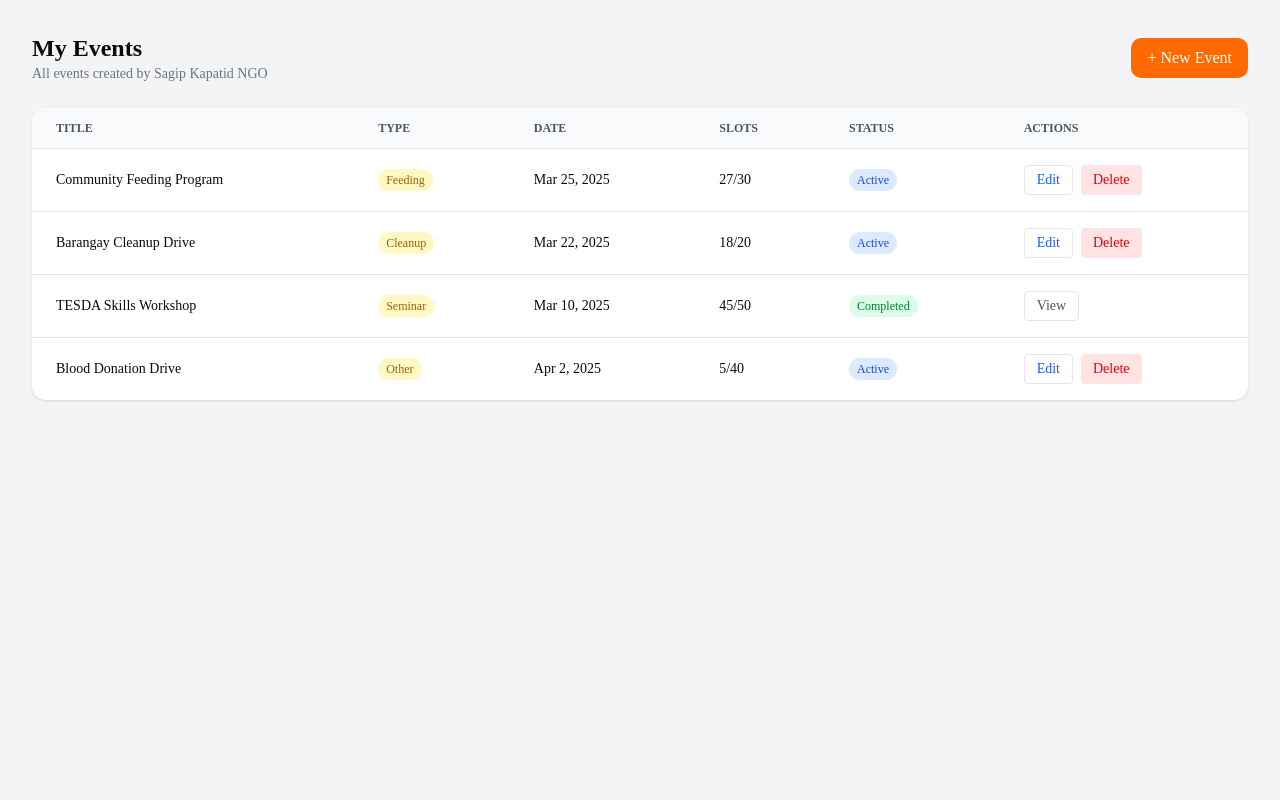
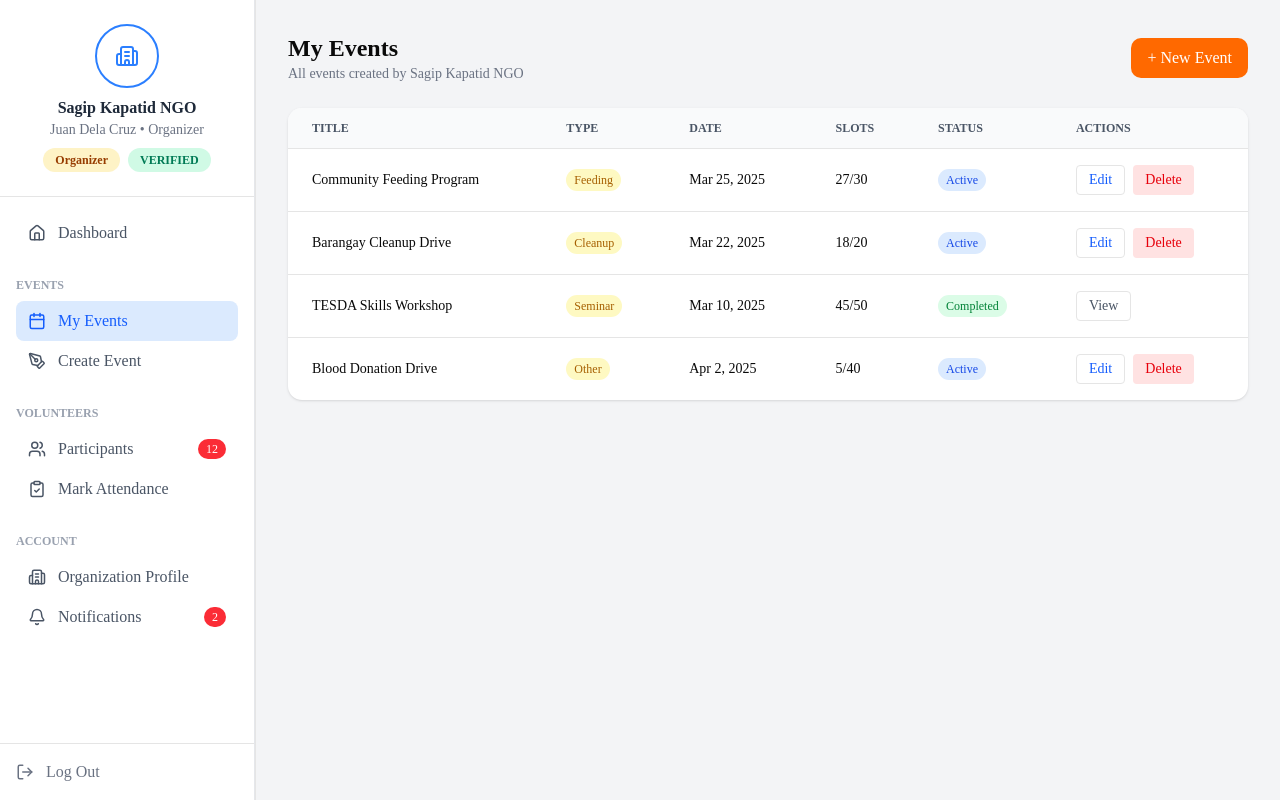
Before and after one commit to Jhnroy/tambayan-weba-app, a Next.js app in the folder frontend/: page /organizer/my-event in a window 1280 px wide. Built offline with nearby package versions, Linux system fonts and the light colour scheme.

Commit message:
feat: enhance OrganizerSidebar and integrate into CreateEvent and MyEvent components

```diff
--- a/frontend/components/organizer-sidebar.tsx
+++ b/frontend/components/organizer-sidebar.tsx
@@ -14,14 +14,51 @@ import {
   X,
 } from "lucide-react";
 import Link from "next/link";
+import { usePathname } from "next/navigation";
+
+
 export const OrganizerSidebar = () => {
   const [open, setOpen] = useState(false);
+  const pathname = usePathname();
 
   const closeSidebar = () => setOpen(false);
 
+  const navItem = (
+  href: string,
+  icon: React.ReactNode,
+  label: React.ReactNode,
+  badge?: React.ReactNode
+) => {
+  const isActive = pathname.startsWith(href);
+
+  return (
+    <Link href={href} onClick={closeSidebar}>
+      <li
+        className={`flex items-center justify-between px-3 py-2 rounded-md cursor-pointer transition
+        ${
+          isActive
+            ? "bg-blue-100 text-blue-600 font-medium"
+            : "text-gray-600 hover:bg-gray-200"
+        }`}
+      >
+        <div className="flex items-center gap-3">
+          {icon}
+          {label}
+        </div>
+
+        {badge && (
+          <span className="bg-red-500 text-white text-xs px-2 py-0.5 rounded-full">
+            {badge}
+          </span>
+        )}
+      </li>
+    </Link>
+  );
+};
+
   return (
     <>
-      {/* Mobile Header */}
+
       <div className="md:hidden flex items-center justify-between p-4 bg-white shadow">
         <h1 className="font-semibold text-lg">Tambayan</h1>
         <button onClick={() => setOpen(true)}>
@@ -29,7 +66,7 @@ export const OrganizerSidebar = () => {
         </button>
       </div>
 
-      {/* Overlay */}
+
       {open && (
         <div
           className="fixed inset-0 bg-black/40 z-40 md:hidden"
@@ -41,9 +78,9 @@ export const OrganizerSidebar = () => {
       <aside
         className={`fixed top-0 left-0 h-screen w-64 bg-white z-50 transform transition-transform duration-300
         ${open ? "translate-x-0" : "-translate-x-full"}
-        md:translate-x-0 md:static`}
+        md:translate-x-0 md:static md:block`}
       >
-        {/* Close Button */}
+
         <div className="md:hidden flex justify-end p-4">
           <button onClick={closeSidebar}>
             <X />
@@ -52,7 +89,6 @@ export const OrganizerSidebar = () => {
 
         <div className="flex flex-col h-full border-r border-gray-200">
 
-          {/* Profile */}
           <div className="p-6 flex flex-col items-center border-b">
             <div className="w-16 h-16 rounded-full border-2 border-blue-500 flex items-center justify-center mb-2">
               <Building2 className="text-blue-500" />
@@ -70,7 +106,7 @@ export const OrganizerSidebar = () => {
               <span className="mt-2 text-xs font-semibold text-amber-800 bg-amber-100 px-3 py-1 rounded-full">
                 Organizer
               </span>
-              <span className="mt-2 text-xs font-semibold text-emerald-600-600 bg-emerald-100 px-3 py-1 rounded-full">
+              <span className="mt-2 text-xs font-semibold text-emerald-700 bg-emerald-100 px-3 py-1 rounded-full">
                 VERIFIED
               </span>
             </div>
@@ -79,91 +115,60 @@ export const OrganizerSidebar = () => {
           {/* Menu */}
           <div className="flex-1 overflow-y-auto px-4 py-4">
 
-            {/* OVERVIEW */}
             <ul className="space-y-1">
-              <Link href="/organizer/dashboard">
-                <li className="flex items-center gap-3 px-3 py-2 bg-blue-100 text-blue-600 rounded-md cursor-pointer">
-                  <Home size={18} />
-                  Dashboard
-                </li>
-              </Link>
+              {navItem("/organizer/dashboard", <Home size={18} />, "Dashboard")}
             </ul>
 
-            {/* EVENTS */}
+
             <p className="text-xs text-gray-400 font-semibold mt-6 mb-2">
               EVENTS
             </p>
 
             <ul className="space-y-1">
-              <Link href="/organizer/my-event">
-                <li className="flex items-center gap-3 px-3 py-2 text-gray-600 hover:bg-gray-200 rounded-md cursor-pointer">
-                  <Calendar size={18} />
-                  My Events
-                </li>
-              </Link>
-
-              <Link href="/organizer/create-event">
-                <li className="flex items-center gap-3 px-3 py-2 text-gray-600 hover:bg-gray-200 rounded-md cursor-pointer">
-                  <PenTool size={18} />
-                  Create Event
-                </li>
-              </Link>
+              {navItem("/organizer/my-event", <Calendar size={18} />, "My Events")}
+              {navItem("/organizer/create-event", <PenTool size={18} />, "Create Event")}
             </ul>
 
-            {/* VOLUNTEERS */}
+
             <p className="text-xs text-gray-400 font-semibold mt-6 mb-2">
               VOLUNTEERS
             </p>
 
             <ul className="space-y-1">
-              <Link href="/organizer/participant">
-                <li className="flex items-center justify-between px-3 py-2 text-gray-600 hover:bg-gray-200 rounded-md cursor-pointer">
-                  <div className="flex items-center gap-3">
-                    <Users size={18} />
-                    Participants
-                  </div>
-                  <span className="bg-yellow-500 text-white text-xs px-2 py-0.5 rounded-full">
-                    12
-                  </span>
-                </li>
-              </Link>
-
-              <Link href="/organizer/attendance">
-                <li className="flex items-center gap-3 px-3 py-2 text-gray-600 hover:bg-gray-200 rounded-md cursor-pointer">
-                  <ClipboardCheck size={18} />
-                  Mark Attendance
-                </li>
-              </Link>
+              {navItem(
+                "/organizer/participant",
+                <Users size={18} />,
+                "Participants",
+                12
+              )}
+              {navItem(
+                "/organizer/attendance",
+                <ClipboardCheck size={18} />,
+                "Mark Attendance"
+              )}
             </ul>
 
-            {/* ACCOUNT */}
+
             <p className="text-xs text-gray-400 font-semibold mt-6 mb-2">
               ACCOUNT
             </p>
 
             <ul className="space-y-1">
-            <Link href="/organizer/profile">
-              <li className="flex items-center gap-3 px-3 py-2 text-gray-600 hover:bg-gray-200 rounded-md cursor-pointer">
-                <Building2 size={18} />
-                Organization Profile
-              </li>
-            </Link>
-
-            <Link href="/organizer/notifications">
-              <li className="flex items-center justify-between px-3 py-2 text-gray-600 hover:bg-gray-200 rounded-md cursor-pointer">
-                <div className="flex items-center gap-3">
-                  <Bell size={18} />
-                  Notifications
-                </div>
-                <span className="bg-red-500 text-white text-xs px-2 py-0.5 rounded-full">
-                  2
-                </span>
-              </li>
-            </Link>
-          </ul>
+              {navItem(
+                "/organizer/profile",
+                <Building2 size={18} />,
+                "Organization Profile"
+              )}
+              {navItem(
+                "/organizer/notifications",
+                <Bell size={18} />,
+                "Notifications",
+                2
+              )}
+            </ul>
           </div>
 
-          {/* Logout */}
+
           <div className="p-4 border-t">
             <button className="flex items-center gap-3 text-gray-500 hover:text-red-500 w-full">
               <LogOut size={18} />
--- a/frontend/features/organizer/create-event.tsx
+++ b/frontend/features/organizer/create-event.tsx
@@ -1,18 +1,71 @@
-import React from 'react';
+"use client";
+
+import { OrganizerSidebar } from "@/components/organizer-sidebar";
+import React, { useState } from "react";
 
 export const CreateEvent = () => {
+  const [sidebarOpen, setSidebarOpen] = useState(false);
+
   return (
-    <div className="min-h-screen bg-gray-100 flex items-start justify-center p-4">
-      <div className="w-full max-w-2xl bg-white shadow-md rounded-2xl p-6">
-        <h1 className="text-2xl font-semibold mb-1">Create New Event</h1>
-        <p className="text-sm text-gray-500 mb-6">
+    <div className="flex min-h-screen bg-gray-100">
+
+      {/* Desktop Sidebar */}
+      <div className="hidden md:flex md:w-64 bg-white border-r">
+        <OrganizerSidebar />
+      </div>
+
+      {/* Mobile Sidebar */}
+      {sidebarOpen && (
+        <div className="fixed inset-0 z-50 flex md:hidden">
+          {/* Overlay */}
+          <div
+            className="flex-1 bg-black/50"
+            onClick={() => setSidebarOpen(false)}
+          />
+
+          {/* Sidebar */}
+          <div className="w-64 bg-white h-full shadow-lg p-4">
+            <button
+              className="mb-4 text-sm text-gray-500"
+              onClick={() => setSidebarOpen(false)}
+            >
+              Close
+            </button>
+            <OrganizerSidebar />
+          </div>
+        </div>
+      )}
+
+      {/* Main Content */}
+      <div className="flex-1 p-4 md:p-8">
+
+        {/* Mobile Menu Button */}
+        <div className="md:hidden mb-4">
+          <button
+            onClick={() => setSidebarOpen(true)}
+            className="bg-orange-500 text-white px-4 py-2 rounded-lg"
+          >
+            ☰ Menu
+          </button>
+        </div>
+
+        {/* Header */}
+        <div className="mb-6">
+          <h1 className="text-2xl font-semibold">Create New Event</h1>
+          <p className="text-sm text-gray-500">
             Fill in the details for your community event
           </p>
+        </div>
 
+        {/* Form Container */}
+        <div className="bg-white rounded-xl shadow p-6 max-w-3xl">
           <form className="space-y-4">
+
             {/* Event Title */}
             <div>
-            <label className="block text-sm font-medium mb-1">Event Title *</label>
+              <label className="block text-sm font-medium mb-1">
+                Event Title *
+              </label>
               <input
                 type="text"
                 placeholder="e.g. Barangay Cleanup Drive 2025"
@@ -22,7 +75,9 @@ export const CreateEvent = () => {
 
             {/* Description */}
             <div>
-            <label className="block text-sm font-medium mb-1">Description *</label>
+              <label className="block text-sm font-medium mb-1">
+                Description *
+              </label>
               <textarea
                 rows={4}
                 placeholder="Describe what volunteers will do..."
@@ -33,7 +88,9 @@ export const CreateEvent = () => {
             {/* Event Type + Slots */}
             <div className="grid grid-cols-1 sm:grid-cols-2 gap-4">
               <div>
-              <label className="block text-sm font-medium mb-1">Event Type *</label>
+                <label className="block text-sm font-medium mb-1">
+                  Event Type *
+                </label>
                 <select className="w-full border rounded-lg px-3 py-2 focus:outline-none focus:ring-2 focus:ring-orange-400">
                   <option>Cleanup</option>
                   <option>Tree Planting</option>
@@ -42,7 +99,9 @@ export const CreateEvent = () => {
               </div>
 
               <div>
-              <label className="block text-sm font-medium mb-1">Volunteer Slots *</label>
+                <label className="block text-sm font-medium mb-1">
+                  Volunteer Slots *
+                </label>
                 <input
                   type="number"
                   placeholder="e.g. 30"
@@ -54,7 +113,9 @@ export const CreateEvent = () => {
             {/* Date + Time */}
             <div className="grid grid-cols-1 sm:grid-cols-2 gap-4">
               <div>
-              <label className="block text-sm font-medium mb-1">Date *</label>
+                <label className="block text-sm font-medium mb-1">
+                  Date *
+                </label>
                 <input
                   type="date"
                   className="w-full border rounded-lg px-3 py-2 focus:outline-none focus:ring-2 focus:ring-orange-400"
@@ -62,7 +123,9 @@ export const CreateEvent = () => {
               </div>
 
               <div>
-              <label className="block text-sm font-medium mb-1">Time *</label>
+                <label className="block text-sm font-medium mb-1">
+                  Time *
+                </label>
                 <input
                   type="time"
                   className="w-full border rounded-lg px-3 py-2 focus:outline-none focus:ring-2 focus:ring-orange-400"
@@ -72,7 +135,9 @@ export const CreateEvent = () => {
 
             {/* Location */}
             <div>
-            <label className="block text-sm font-medium mb-1">Location *</label>
+              <label className="block text-sm font-medium mb-1">
+                Location *
+              </label>
               <input
                 type="text"
                 placeholder="e.g. Brgy. Hall Covered Court, Sta. Cruz"
@@ -96,7 +161,10 @@ export const CreateEvent = () => {
                 Save Draft
               </button>
             </div>
+
           </form>
+        </div>
+
       </div>
     </div>
   );
--- a/frontend/features/organizer/my-event.tsx
+++ b/frontend/features/organizer/my-event.tsx
@@ -1,4 +1,7 @@
-import React from "react";
+"use client";
+
+import { OrganizerSidebar } from "@/components/organizer-sidebar";
+import React, { useState } from "react";
 
 const events = [
   {
@@ -32,8 +35,50 @@ const events = [
 ];
 
 export const MyEvent = () => {
+  const [sidebarOpen, setSidebarOpen] = useState(false);
+
   return (
-    <div className="p-4 md:p-8 bg-gray-100 min-h-screen">
+    <div className="flex min-h-screen bg-gray-100">
+
+      {/* Desktop Sidebar */}
+      <div className="hidden md:flex md:w-64 bg-white border-r">
+        <OrganizerSidebar />
+      </div>
+
+      {/* Mobile Sidebar */}
+      {sidebarOpen && (
+        <div className="fixed inset-0 z-50 flex md:hidden">
+          {/* Overlay */}
+          <div
+            className="flex-1 bg-black/50"
+            onClick={() => setSidebarOpen(false)}
+          />
+
+          {/* Sidebar */}
+          <div className="w-64 bg-white h-full shadow-lg p-4">
+            <button
+              className="mb-4 text-sm text-gray-500"
+              onClick={() => setSidebarOpen(false)}
+            >
+              Close
+            </button>
+            <OrganizerSidebar />
+          </div>
+        </div>
+      )}
+
+      {/* Main Content */}
+      <div className="flex-1 p-4 md:p-8">
+
+        {/* Mobile Header */}
+        <div className="md:hidden mb-4">
+          <button
+            onClick={() => setSidebarOpen(true)}
+            className="bg-orange-500 text-white px-4 py-2 rounded-lg"
+          >
+            ☰ Menu
+          </button>
+        </div>
 
         {/* Header */}
         <div className="flex flex-col md:flex-row md:items-center md:justify-between mb-6">
@@ -49,7 +94,7 @@ export const MyEvent = () => {
           </button>
         </div>
 
-      {/* Table Container */}
+        {/* Table */}
         <div className="bg-white rounded-xl shadow overflow-x-auto">
           <table className="min-w-full text-sm">
             <thead className="bg-gray-50 text-gray-600 uppercase text-xs">
@@ -66,7 +111,9 @@ export const MyEvent = () => {
             <tbody>
               {events.map((event, index) => (
                 <tr key={index} className="border-t">
-                <td className="px-6 py-4 font-medium">{event.title}</td>
+                  <td className="px-6 py-4 font-medium">
+                    {event.title}
+                  </td>
 
                   <td className="px-6 py-4">
                     <span className="bg-yellow-100 text-yellow-700 px-2 py-1 rounded-full text-xs">
@@ -91,7 +138,7 @@ export const MyEvent = () => {
                   </td>
 
                   <td className="px-6 py-4 flex gap-2 flex-wrap">
-                  {event.status !== "Completed" && (
+                    {event.status !== "Completed" ? (
                       <>
                         <button className="px-3 py-1 border rounded text-blue-600 hover:bg-blue-50">
                           Edit
@@ -100,9 +147,7 @@ export const MyEvent = () => {
                           Delete
                         </button>
                       </>
-                  )}
-
-                  {event.status === "Completed" && (
+                    ) : (
                       <button className="px-3 py-1 border rounded text-gray-600">
                         View
                       </button>
@@ -113,6 +158,8 @@ export const MyEvent = () => {
             </tbody>
           </table>
         </div>
+
+      </div>
     </div>
   );
 };
```
Lines whose indentation alone changed are shown as unchanged.
